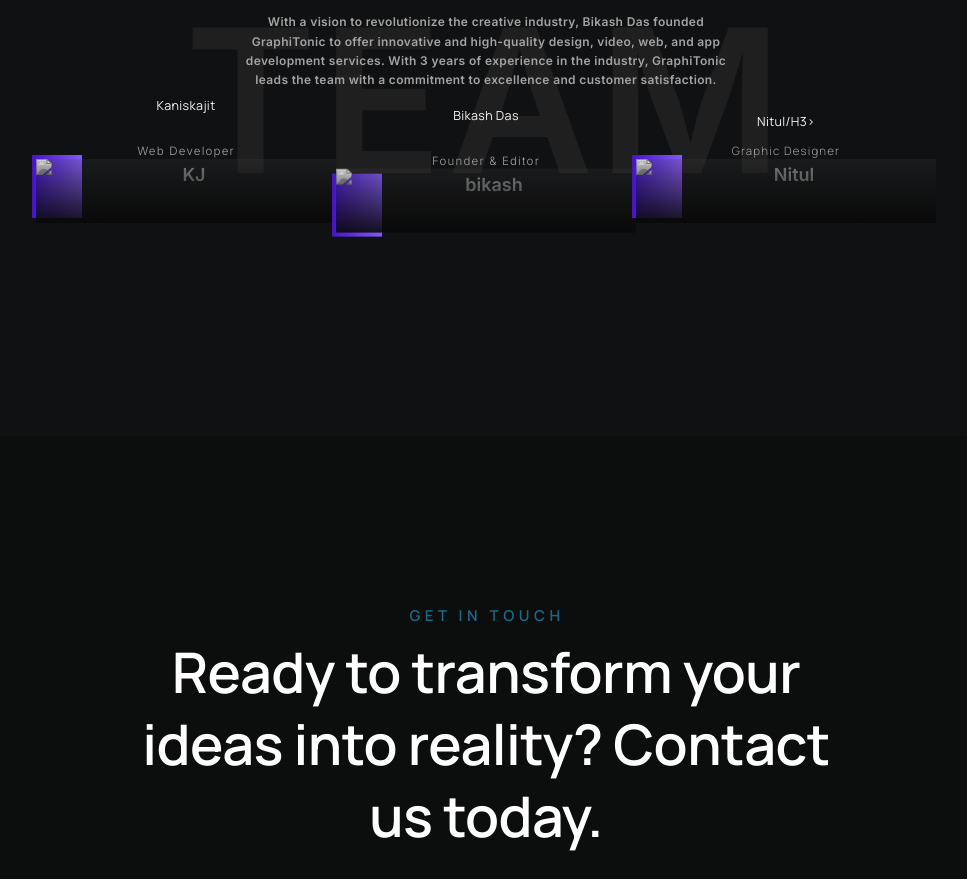
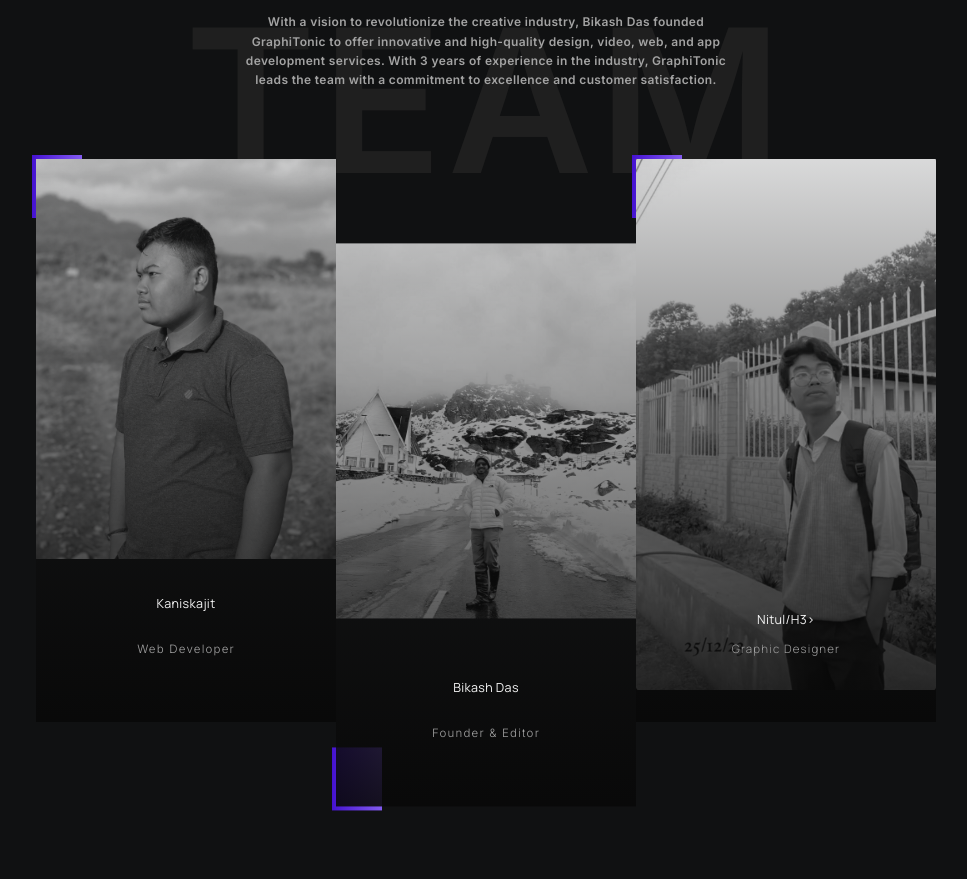
Before and after one commit to graphitonic/site, a plain HTML site: page index.html in a window 1280 px wide. Shown: the part 5009-5888 px from the top of the page, without its empty margins (154-1121 px from the left). Drawn offline with Linux system fonts and the light colour scheme; the site is published under a folder, as on GitHub Pages, so addresses that start at the root find nothing.

Commit message:
Update index.html

```diff
--- a/index.html
+++ b/index.html
@@ -414,7 +414,7 @@
                 <span class="bg-watermark">team</span>
                 <div class="cards">
                   <div class="card">
-                    <img src="/images/avatars/kj.webp" alt="KJ">
+                    <img src="images/avatars/kj.webp" alt="KJ">
                     <div class="card-content">
                       <h3>Kaniskajit</h3>
                       <p>Web Developer</p>
@@ -425,7 +425,7 @@
                     </div>
                   </div>
                   <div class="card">
-                    <img src="/images/avatars/bikash.jpg" alt="bikash">
+                    <img src="images/avatars/bikash.jpg" alt="bikash">
                     <div class="card-content">
                       <h3>Bikash Das</h3>
                       <p>Founder & Editor</p>
@@ -436,7 +436,7 @@
                     </div>
                   </div>
                   <div class="card">
-                    <img src="/images/avatars/nitul.jpg" alt="Nitul">
+                    <img src="images/avatars/nitul.jpg" alt="Nitul">
                     <div class="card-content">
                       <h3>Nitul/h3>
                       <p>Graphic Designer</p>
```
